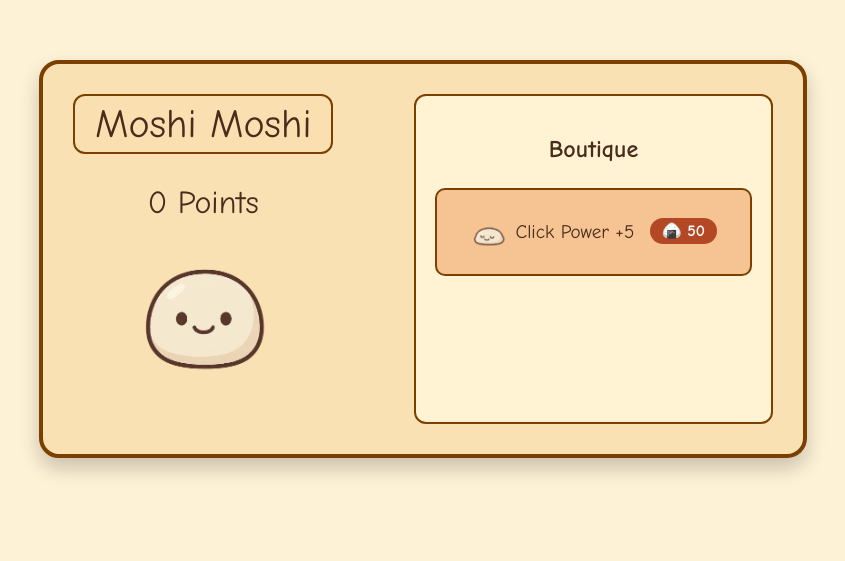
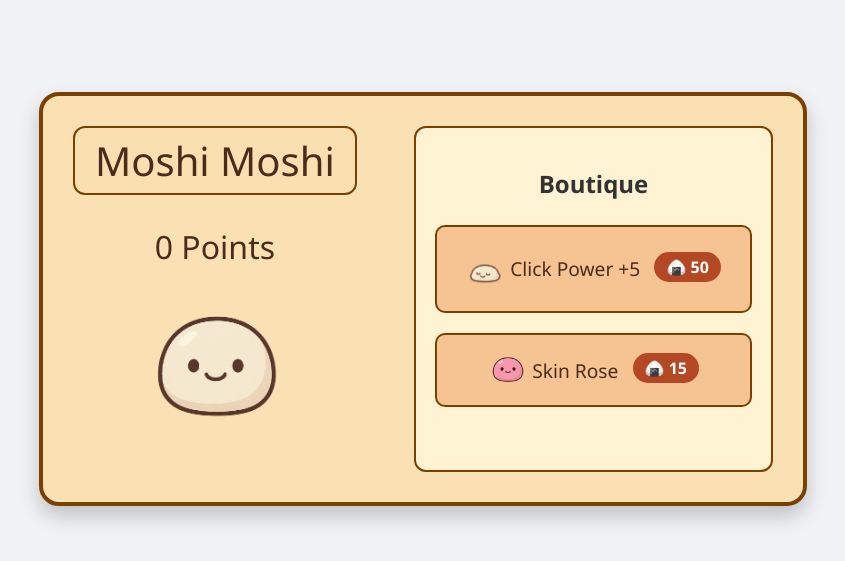
Before and after one commit to anissa-ourdjini/clicker, a plain HTML site: page index.html in a window 1280 px wide. Shown: the part 141-702 px from the top of the page, without its empty margins (217-1062 px from the left). Drawn offline with Linux system fonts and the light colour scheme.

Commit message:
moshi rose

```diff
--- a/index.html
+++ b/index.html
@@ -22,6 +22,11 @@
         <span style="font-size: 1.2rem; vertical-align: middle;">Click Power +5</span>
         <span class="onigiri-price">🍙 50</span>
       </div>
+      <div class="upgrade" onclick="buySkin('rose', 15)">
+        <img src="./asset/images/moshi_rose_normal.png" alt="Rose" width="40" style="vertical-align: middle;" />
+        <span style="font-size: 1.2rem; vertical-align: middle;">Skin Rose</span>
+        <span class="onigiri-price">🍙 15</span>
+      </div>
     </div>
   </div>
 </body>
--- a/script.js
+++ b/script.js
@@ -5,14 +5,25 @@ const scoreEl = document.getElementById('score');
     const moshi = document.getElementById('moshi');
     const floatingContainer = document.getElementById('floating-container');
 
-const normalImg = "./asset/images/moshi_normal.png";
-const squeezedImg = "./asset/images/moshi_squeezed.png";
+    let currentSkin = 'default';
+    const skins = {
+      default: {
+        normal: './asset/images/moshi_normal.png',
+        squeezed: './asset/images/moshi_squeezed.png'
+
+
+      },
+      rose: {
+        normal: './asset/images/moshi_rose_normal.png',
+        squeezed: './asset/images/moshi_rose_squeezed.png'
+      }
+    };
 
     moshi.addEventListener('click', (e) => {
       score += pointsPerClick;
       scoreEl.textContent = `${score} Points`;
 
-  moshi.src = squeezedImg;
+      moshi.src = skins[currentSkin].squeezed;
 
       const floatText = document.createElement('div');
       floatText.className = 'floating-text';
@@ -23,7 +34,7 @@ moshi.addEventListener('click', (e) => {
 
       setTimeout(() => {
         document.body.removeChild(floatText);
-    moshi.src = normalImg;
+        moshi.src = skins[currentSkin].normal;
       }, 300);
     });
 
@@ -36,3 +47,14 @@ function buyUpgrade(increase, cost) {
         alert("Not enough points!");
       }
     }
+
+    function buySkin(skinName, cost) {
+      if (score >= cost) {
+        currentSkin = skinName;
+        score -= cost;
+        scoreEl.textContent = `${score} Points`;
+        moshi.src = skins[currentSkin].normal;
+      } else {
+        alert("Not enough points to buy this skin!");
+      }
+    }
--- a/style.css
+++ b/style.css
@@ -101,3 +101,146 @@ body {
   font-weight: bold;
   margin-left: 10px;
 }
+body {
+  font-family: 'Comic Sans MS', cursive, sans-serif;
+  background: #fdf1d6;
+  color: #4a2c1d;
+  margin: 0;
+  padding: 0;
+  display: flex;
+  justify-content: center;
+  align-items: center;
+  height: 100vh;
+}
+
+.container {
+  background: #f9e1b3;
+  border: 4px solid #7b3f00;
+  border-radius: 20px;
+  padding: 30px;
+  box-shadow: 0 10px 20px rgba(0, 0, 0, 0.2);
+  width: 700px;
+  max-width: 95%;
+  display: flex;
+  flex-direction: row;
+  justify-content: space-between;
+}
+
+.main {
+  text-align: center;
+}
+
+.title {
+  font-size: 2.5rem;
+  margin-bottom: 10px;
+  background-color: #fae0b0;
+  border: 2px solid #7b3f00;
+  border-radius: 12px;
+  display: inline-block;
+  padding: 5px 20px;
+}
+
+#score {
+  font-size: 2rem;
+  margin-top: 20px;
+}
+
+#moshi {
+  width: 150px;
+  cursor: pointer;
+  transition: transform 0.1s;
+}
+
+.floating-text {
+  position: absolute;
+  animation: floatUp 1s ease-out forwards;
+  font-size: 20px;
+  color: #b71c1c;
+  pointer-events: none;
+}
+
+@keyframes floatUp {
+  0% { opacity: 1; transform: translateY(0); }
+  100% { opacity: 0; transform: translateY(-50px); }
+}
+
+.shop {
+  background-color: #fff3d4;
+  padding: 20px;
+  border: 2px solid #7b3f00;
+  border-radius: 12px;
+  width: 45%;
+  display: flex;
+  flex-direction: column;
+  align-items: center;
+}
+
+.shop h2 {
+  font-size: 1.5rem;
+  margin-bottom: 15px;
+}
+
+.upgrade {
+  background-color: #f6c393;
+  padding: 15px;
+  border: 2px solid #7b3f00;
+  border-radius: 10px;
+  margin: 10px 0;
+  cursor: pointer;
+  width: 90%;
+  text-align: center;
+  transition: 0.2s;
+}
+
+.upgrade:hover {
+  background-color: #f5b47a;
+}
+
+.onigiri-price {
+  background-color: #b44724;
+  color: white;
+  padding: 4px 12px;
+  border-radius: 50px;
+  font-weight: bold;
+  margin-left: 10px;
+}
+body {
+  font-family: 'Segoe UI', sans-serif;
+  background: #f0f2f5;
+  text-align: center;
+  padding: 40px;
+}
+
+h2 {
+  color: #333;
+}
+
+audio {
+  margin-top: 20px;
+  width: 80%;
+  max-width: 500px;
+  border: 2px solid #ccc;
+  border-radius: 10px;
+  background-color: #fff;
+  padding: 5px;
+}
+
+.boutons {
+  margin-top: 30px;
+}
+
+.boutons button {
+  background-color: #007bff;
+  color: white;
+  border: none;
+  padding: 12px 24px;
+  margin: 0 10px;
+  border-radius: 8px;
+  cursor: pointer;
+  font-size: 16px;
+  transition: background-color 0.3s ease;
+}
+
+.boutons button:hover {
+  background-color: #0056b3;
+}
```
Also changed, not shown: asset/images/moshi_rose_normal.png (added), asset/images/moshi_rose_squeezed.png (added), asset/images/unnamed (1).png (added), asset/images/unnamed.png (added), 3 other files. Lines whose indentation alone changed are shown as unchanged.
